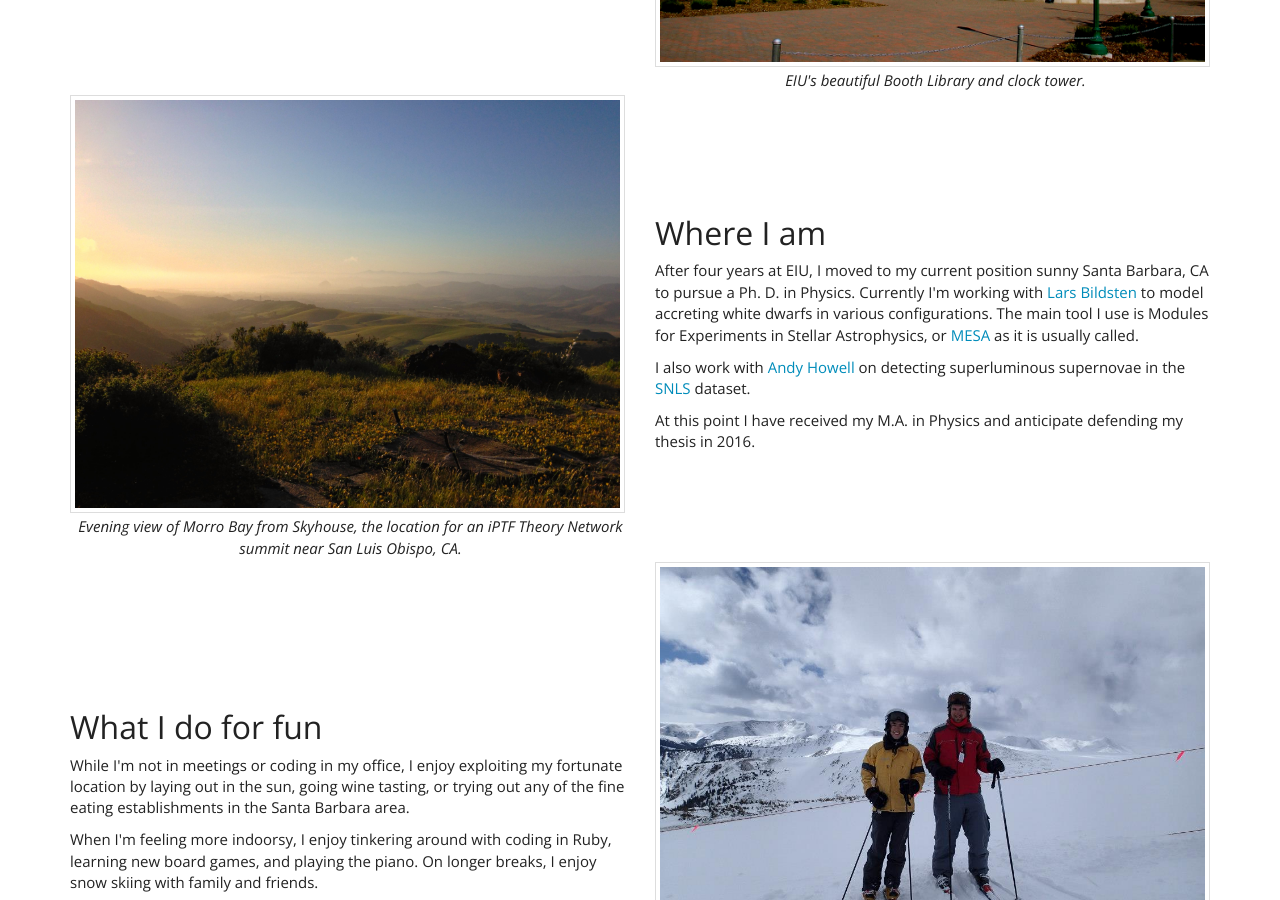
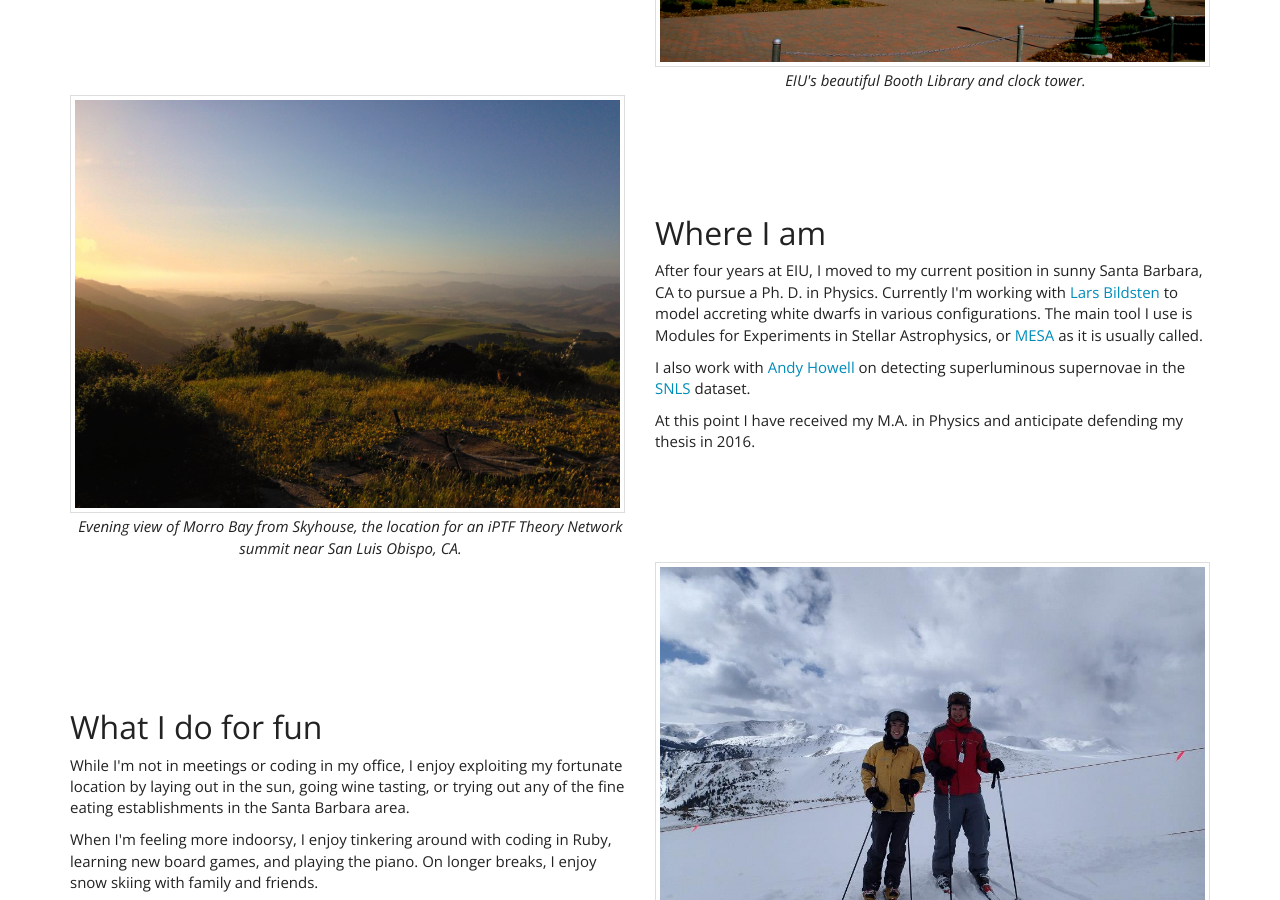
Before and after one commit to wmwolf/wmwolf.github.io, a Jekyll site: the page built from about_bill/index.html, in a window 1280 px wide and 900 px high, scrolled down 622 px. Built offline with Jekyll 4.4.1, drawn with Linux system fonts in a browser that asks for light colours; Markdown is read by kramdown in place of the engine named in the settings.

Commit message:
Typo Fix

```diff
--- a/about_bill/index.html
+++ b/about_bill/index.html
@@ -55,13 +55,14 @@
   <div class="col-sm-6 vcenter">
     <img src='/images/skyhouse_evening.jpg', alt="Evening view from Skyhouse" class="img-responsive img-thumbnail">
     <div class="my-cap">
-      Evening view of Morro Bay from Skyhouse, the location for an iPTF Theory Network summit near San Luis Obispo, CA.
+      Evening view of Morro Bay from Skyhouse, the location for an iPTF Theory
+      Network summit near San Luis Obispo, CA.
     </div>
   </div><!--
 --><div class="col-sm-6 vcenter">
     <h2> Where I am </h2>
-    <p>After four years at EIU, I moved to my current position sunny Santa Barbara,
-    CA to pursue a Ph. D. in Physics. Currently I'm working with
+    <p>After four years at EIU, I moved to my current position in sunny Santa
+    Barbara, CA to pursue a Ph. D. in Physics. Currently I'm working with
     <a href='http://www.kitp.ucsb.edu/bildsten' target="_blank">
       Lars Bildsten
     </a>
@@ -93,12 +94,12 @@
     fortunate location by laying out in the sun, going wine tasting, or trying
     out any of the fine eating establishments in the Santa Barbara area.</p>
 
-    <p>When I'm feeling more indoorsy, I enjoy tinkering around with coding in Ruby,
-    learning new board games, and playing the piano. On longer breaks, I enjoy
-    snow skiing with family and friends.</p>
+    <p>When I'm feeling more indoorsy, I enjoy tinkering around with coding in
+    Ruby, learning new board games, and playing the piano. On longer breaks, I
+    enjoy snow skiing with family and friends.</p>
   </div><!--
 --><div class="col-sm-6 vcenter">
-    <img src="/images/bill_and_sebastian_skiing.jpg" class='img-responsive img-thumbnail'>
+    <img src="/images/bill_and_sebastian_skiing.jpg" alt="Bill and Sebastian Skiing" class='img-responsive img-thumbnail'>
     <div class="my-cap">
       A fellow graduate student, Sebastian Fischetti, and I at the summit of
       Winter Park Ski Resort in Winter Park, CO.
```
